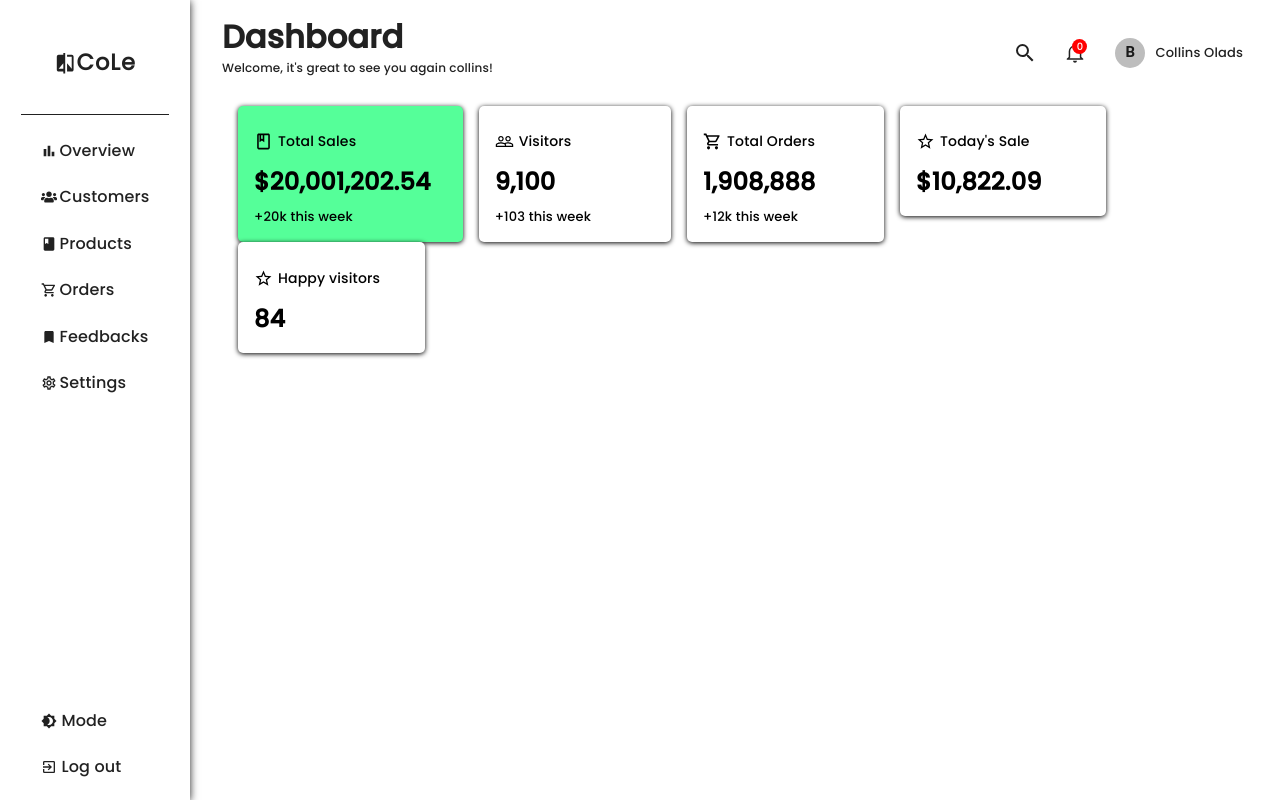
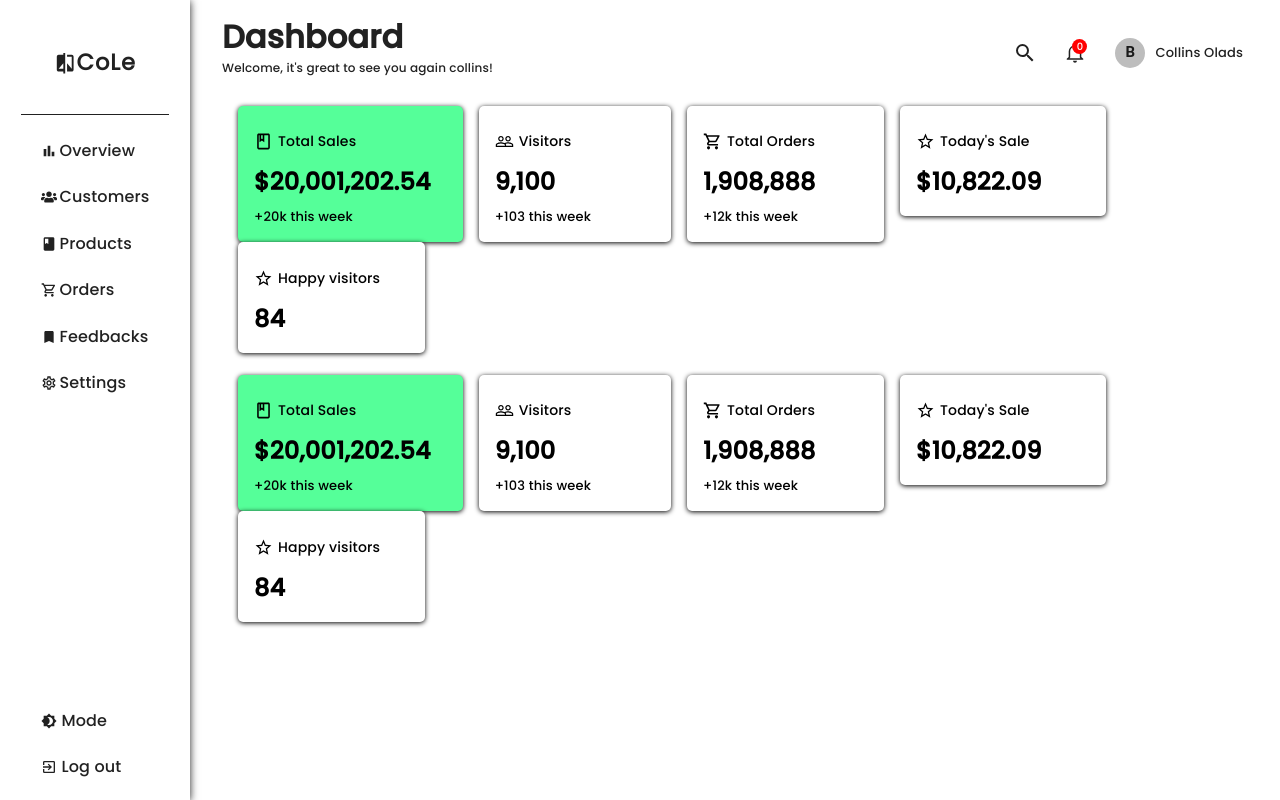
Before and after one commit to collins-cl/customerRMclient, a React (Create React App) app: page / in a window 1280 px wide. Built offline with nearby package versions, Linux system fonts and the light colour scheme.

Commit message:
recommit of dashboard

```diff
--- a/src/Pages/Dashboard/Dashboard.jsx
+++ b/src/Pages/Dashboard/Dashboard.jsx
@@ -22,6 +22,10 @@ const Dashboard = () => {
         <div>
           <Dashcontent />
         </div>
+
+        <div>
+          <Dashcontent />
+        </div>
       </div>
     </div>
   );
```
